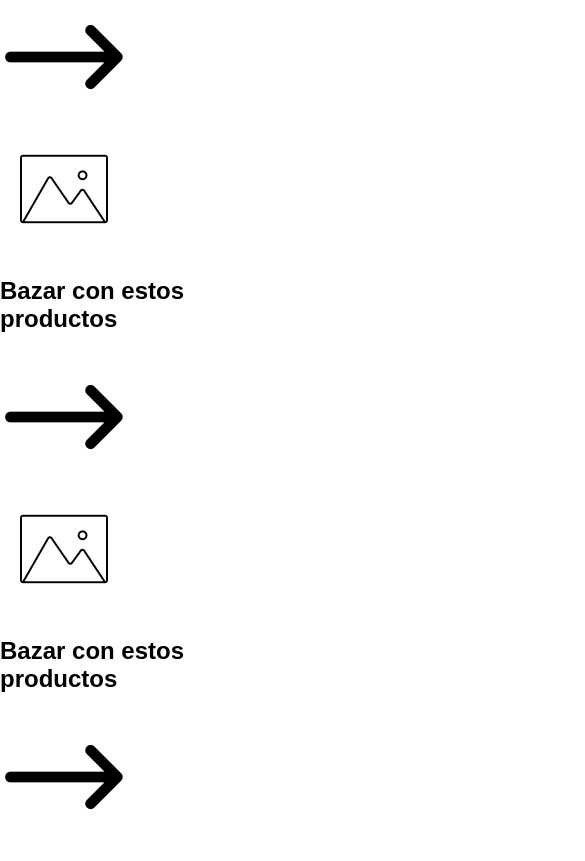
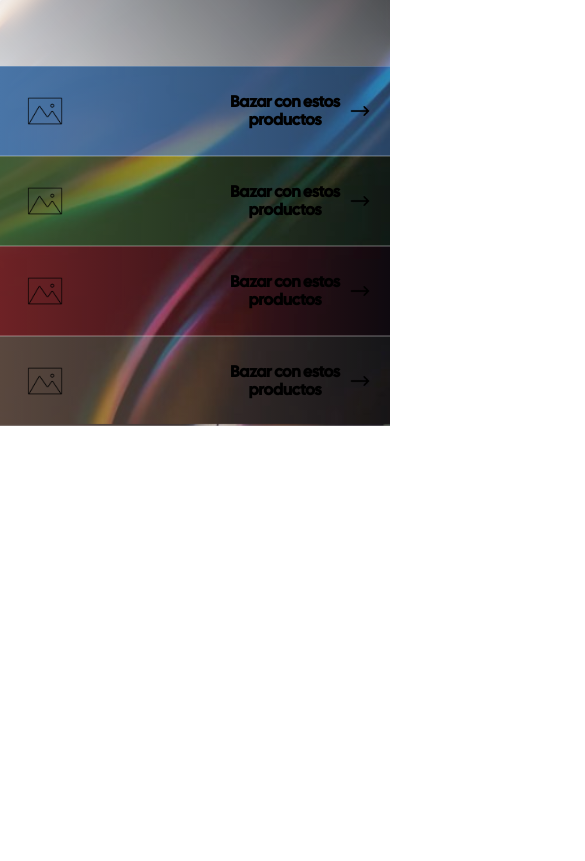
Before and after one commit to LuisSoria15/Proyecto_Final_Desarrollo_Web, a plain HTML site: page index.html in a window 390 px wide. Shown: the part 420-1281 px from the top of the page, 585 px wide, since content can reach past the window. After the commit the page ends 846 px from the top, so only its background shows below. Drawn offline with Linux system fonts and the light colour scheme.

Commit message:
Pantalla inicial
Se realizo el CSS del main de la pantalla index, un poco responsivo y sin interacción aun

```diff
--- a/CSS/styles.css
+++ b/CSS/styles.css
@@ -1,6 +1,6 @@
 @font-face {
     font-family: 'calSans';
-    src: url('../assets/fonts/Cal_Sans/CalSans-Regular.ttf') format('ttf');
+    src: url('../assets/fonts/Cal_Sans/CalSans-Regular.ttf') format('truetype');
     font-weight: normal;
     font-style: normal;
 }
@@ -10,7 +10,11 @@ body {
     padding: 0px;
     margin: 0px;
     font-family: 'calSans', sans-serif;
-    font-weight: bold;
+    background-image: url(../assets/img/Index-images/liquid\ metal\ 2.jpg);
+    background-repeat: no-repeat;
+    background-position: center center;
+    background-size: cover;
+    background-attachment: fixed;
 }
 
 a{
@@ -55,6 +59,7 @@ a{
     padding: 5px 10px;
 }
 
+/* contenedor del input de busqueda y su icono de lupa */
 .contenedor-busqueda {
     display: flex;
     align-items: center;
@@ -94,3 +99,146 @@ a{
     width: 35px;
     height: 35px;
 }
+
+/* Seccion del eslogan de la pagina */
+.hero-principal {
+    display: flex;
+    width: 100%;
+    height: 340px;
+    background: linear-gradient(45deg, rgba(255, 255, 255, 0.8), rgba(255, 255, 255, 0.1));
+    backdrop-filter: blur(10px);
+    justify-content: center;
+    align-items: center;
+}
+
+/* Diseño del texto dentro de la sección del eslogan */
+.hero-principal h1 {
+    text-align: center;
+    font-size: 52px;
+    line-height: 1.15;
+    letter-spacing: -0.5px; /* Un espaciado mucho más sutil */
+    color: #111;
+    background-size: cover;
+    background-position: center;
+    background-repeat: no-repeat;
+}
+
+/* Contiene todos los banners de colores */
+.contenedor-bazar{
+    display: flex;
+    flex-direction: column;
+}
+
+/* cada banner tiene esta clase */
+.banner-categoria{
+    display: flex;
+    justify-content: space-between;
+    align-items: center;
+    min-height: 100px;
+    padding: 0px 40px;
+    border-top: 1px solid rgba(255, 255, 255, 0.2);
+    border-bottom: 1px solid rgba(255, 255, 255, 0.2);
+    box-sizing: border-box;
+}
+
+.banner-categoria .enlace-imagen img {
+    width: 123px;
+    height: 123px;
+    object-fit: cover;
+    display: block;
+}
+
+/* ------------------------------------ */
+/* Color para cada banner */
+.banner-azul {
+    background: linear-gradient(to right, rgba(73, 117, 167, 1), rgba(73, 123, 180, 0.53));
+}
+
+.banner-verde {
+    background: linear-gradient(to right, rgba(72, 104, 55, 0.8), rgba(72, 104, 55, 0.2));
+}
+
+.banner-rojo {
+    background: linear-gradient(to right, rgba(136, 41, 43, 0.8), rgba(136, 41, 43, 0.1));
+}
+
+.banner-cafe {
+    background: linear-gradient(to right, rgba(110, 88, 75, 0.8), rgba(110, 88, 75, 0.18));
+}
+/* ------------------------------------ */
+
+/* Contenido de la información a la derecha(flecha y texto de bazar) */
+.info-derecha{
+    display: flex;
+    align-items: center;
+    gap: 10px;
+}
+
+/* Texto de la información a la derecha */
+.info-derecha h2 {
+    font-size: 22px;
+    line-height: 1.15;
+    text-align: center;
+    margin: 0;
+}
+
+.info-derecha .enlace-flecha img {
+    width: 30px;
+    height: auto;
+    display: block;
+}
+
+/* Media queries para dispositivos móviles del main*/
+@media (max-width: 768px) {
+
+
+    .hero-principal {
+        height: 250px;
+    }
+
+    .hero-principal h1 {
+        font-size: 35px;
+    }
+
+    .banner-categoria {
+        padding: 0 20px;
+        min-height: 90px;
+    }
+
+    .info-derecha h2 {
+        font-size: 16px;
+    }
+
+    .banner-categoria .enlace-imagen img {
+        width: 50px;
+        height: 50px;
+    }
+
+    .info-derecha .enlace-flecha img {
+        width: 20px;
+    }
+}
+
+/* media queries para dispositivos móviles del header */
+@media (max-width: 768px) {
+    .header-principal {
+        flex-wrap: wrap;
+        padding: 15px 20px;
+    }
+
+    .nav-enlaces,
+    .link-sesion {
+        display: none;
+    }
+
+    .acciones-usuario {
+        width: 100%;
+        justify-content: space-between;
+        margin-top: 15px;
+    }
+
+    .contenedor-busqueda {
+        flex-grow: 1;
+        margin-right: 15px;
+    }
+}
--- a/index.html
+++ b/index.html
@@ -47,7 +47,7 @@
         <section class="contenedor-bazar">
 
             <!-- LINKS A BAZARES QUE LLEVAN A OTRA PANTALLA -->
-            <div class="banner-categoria">
+            <div class="banner-categoria banner-azul">
                 <a href="" class="enlace-imagen">
                     <img src="./assets/img/index-images/imagen-generica.png" alt="Imagen representativa">
                 </a>
@@ -60,7 +60,7 @@
             </div>
 
 
-            <div class="banner-categoria">
+            <div class="banner-categoria banner-verde">
                 <a href="" class="enlace-imagen">
                     <img src="./assets/img/index-images/imagen-generica.png" alt="Imagen representativa">
                 </a>
@@ -73,7 +73,7 @@
             </div>
 
 
-            <div class="banner-categoria">
+            <div class="banner-categoria banner-rojo">
                 <a href="" class="enlace-imagen">
                     <img src="./assets/img/index-images/imagen-generica.png" alt="Imagen representativa">
                 </a>
@@ -86,7 +86,7 @@
             </div>
 
 
-            <div class="banner-categoria">
+            <div class="banner-categoria banner-cafe">
                 <a href="" class="enlace-imagen">
                     <img src="./assets/img/index-images/imagen-generica.png" alt="Imagen representativa">
                 </a>
```
Also changed, not shown: assets/img/Index-images/liquid metal 2.jpg (added).
